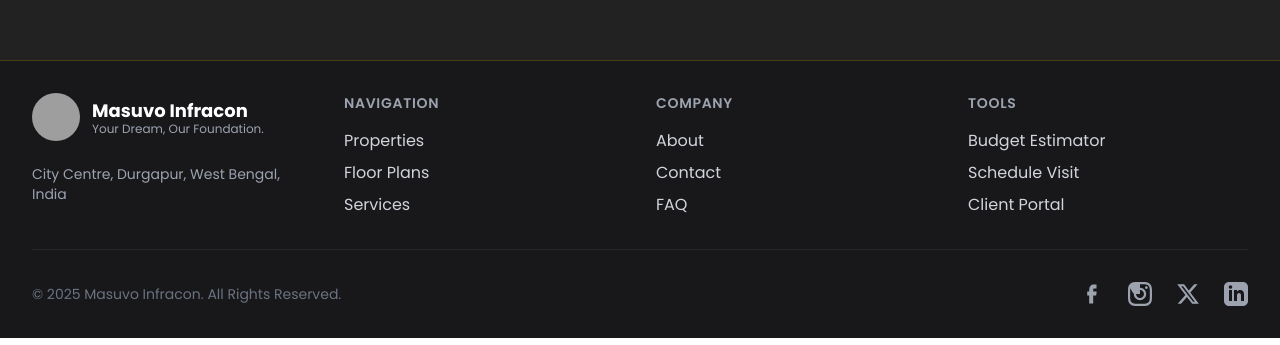
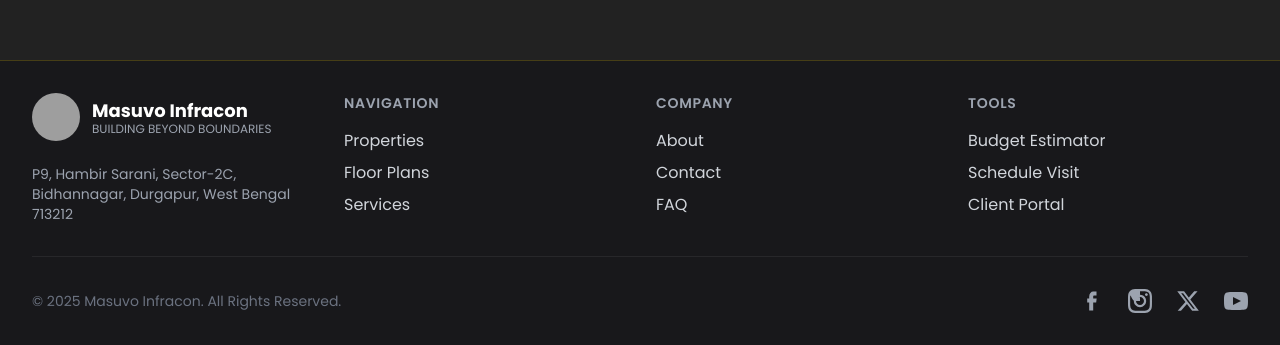
Before and after one commit to imasuvo/Masuvo-Infracon-App---by-Animesh, a React (Vite) app: page /#/ in a window 1280 px wide. Shown: the part 2383-2728 px from the top of the page. Built offline with nearby package versions, Linux system fonts and the light colour scheme; grey boxes are pictures that could not be loaded.

Commit message:
feat: Update company info and social links
Updates company tagline, address, and social media links. This ensures the contact information and online presence details are accurate and up-to-date.

```diff
--- a/components/Footer.tsx
+++ b/components/Footer.tsx
@@ -63,7 +63,7 @@ const Footer: React.FC = () => {
                         <SocialIcon href={SOCIAL_LINKS.facebook}><svg className="w-6 h-6" fill="currentColor" viewBox="0 0 24 24"><path d="M9.19795 21.5H13.198V13.4901H16.1618L16.6711 9.49012H13.198V7.54012C13.198 6.94512 13.6521 6.54012 14.248 6.54012H16.5V2.5H13.198C11.0765 2.5 9.19795 4.50012 9.19795 7.54012V9.49012H7.19795V13.4901H9.19795V21.5Z"/></svg></SocialIcon>
                         <SocialIcon href={SOCIAL_LINKS.instagram}><svg className="w-6 h-6" fill="currentColor" viewBox="0 0 24 24"><path d="M12 2.163c3.204 0 3.584.012 4.85.07 3.252.148 4.771 1.691 4.919 4.919.058 1.265.069 1.645.069 4.85s-.011 3.584-.069 4.85c-.149 3.225-1.664 4.771-4.919 4.919-1.266.058-1.644.07-4.85.07s-3.584-.012-4.85-.07c-3.252-.148-4.771-1.691-4.919-4.919-.058-1.265-.069-1.645-.069-4.85s.011-3.584.069-4.85c.149-3.225 1.664 4.771 4.919 4.919 1.266-.057 1.645-.069 4.85-.069zm0-2.163c-3.259 0-3.667.014-4.947.072-4.358.2-6.78 2.618-6.98 6.98-.059 1.281-.073 1.689-.073 4.948s.014 3.667.072 4.947c.2 4.358 2.618 6.78 6.98 6.98 1.281.058 1.689.072 4.948.072s3.667-.014 4.947-.072c4.358-.2 6.78-2.618 6.98-6.98.059-1.281.073-1.689.073-4.948s-.014-3.667-.072-4.947c-.2-4.358-2.618-6.78-6.98-6.98-1.281-.059-1.689-.073-4.948-.073zm0 5.838c-3.403 0-6.162 2.759-6.162 6.162s2.759 6.162 6.162 6.162 6.162-2.759 6.162-6.162-2.759-6.162-6.162-6.162zm0 10.162c-2.209 0-4-1.79-4-4s1.791-4 4-4 4 1.79 4 4-1.791 4-4 4zm6.406-11.845c-.796 0-1.441.645-1.441 1.44s.645 1.44 1.441 1.44 1.441-.645 1.441-1.44-.645-1.44-1.441-1.44z"/></svg></SocialIcon>
                         <SocialIcon href={SOCIAL_LINKS.x}><svg className="w-6 h-6" fill="currentColor" viewBox="0 0 24 24"><path d="M18.244 2.25h3.308l-7.227 8.26 8.502 11.24H16.17l-5.214-6.817L4.99 21.75H1.68l7.73-8.835L1.254 2.25H8.08l4.713 6.231zm-1.161 17.52h1.833L7.084 4.126H5.117z"/></svg></SocialIcon>
-                        <SocialIcon href={SOCIAL_LINKS.linkedin}><svg className="w-6 h-6" fill="currentColor" viewBox="0 0 24 24"><path d="M19 0h-14c-2.761 0-5 2.239-5 5v14c0 2.761 2.239 5 5 5h14c2.762 0 5-2.239 5-5v-14c0-2.761-2.238-5-5-5zm-11 19h-3v-11h3v11zm-1.5-12.268c-.966 0-1.75-.79-1.75-1.764s.784-1.764 1.75-1.764 1.75.79 1.75 1.764-.783 1.764-1.75 1.764zm13.5 12.268h-3v-5.604c0-3.368-4-3.113-4 0v5.604h-3v-11h3v1.765c1.396-2.586 7-2.777 7 2.476v6.759z"/></svg></SocialIcon>
+                        <SocialIcon href={SOCIAL_LINKS.youtube}><svg className="w-6 h-6" fill="currentColor" viewBox="0 0 24 24"><path d="M19.615 3.184c-3.604-.246-11.631-.245-15.23 0-3.897.266-4.356 2.62-4.385 8.816.029 6.185.484 8.549 4.385 8.816 3.6.245 11.626.246 15.23 0 3.897-.266 4.356-2.62 4.385-8.816-.029-6.185-.484-8.549-4.385-8.816zm-10.615 12.816v-8l8 3.993-8 4.007z"/></svg></SocialIcon>
                      </div>
                 </div>
             </div>
--- a/components/Sidebar.tsx
+++ b/components/Sidebar.tsx
@@ -77,9 +77,10 @@ const Sidebar: React.FC<SidebarProps> = ({ onClose }) => {
 
                 <footer className="p-4 border-t border-gray-200 dark:border-zinc-700">
                      <div className="flex justify-center space-x-4 mb-4">
-                        <a href={SOCIAL_LINKS.facebook} className="text-gray-500 dark:text-gray-400 hover:text-orange-600 dark:hover:text-golden-yellow"><svg className="w-6 h-6" fill="currentColor" viewBox="0 0 24 24"><path d="M9.19795 21.5H13.198V13.4901H16.1618L16.6711 9.49012H13.198V7.54012C13.198 6.94512 13.6521 6.54012 14.248 6.54012H16.5V2.5H13.198C11.0765 2.5 9.19795 4.50012 9.19795 7.54012V9.49012H7.19795V13.4901H9.19795V21.5Z"/></svg></a>
-                        <a href={SOCIAL_LINKS.instagram} className="text-gray-500 dark:text-gray-400 hover:text-orange-600 dark:hover:text-golden-yellow"><svg className="w-6 h-6" fill="currentColor" viewBox="0 0 24 24"><path d="M12 2.163c3.204 0 3.584.012 4.85.07 3.252.148 4.771 1.691 4.919 4.919.058 1.265.069 1.645.069 4.85s-.011 3.584-.069 4.85c-.149 3.225-1.664 4.771-4.919 4.919-1.266.058-1.644.07-4.85.07s-3.584-.012-4.85-.07c-3.252-.148-4.771-1.691-4.919-4.919-.058-1.265-.069-1.645-.069-4.85s.011-3.584.069-4.85c.149-3.225 1.664-4.771 4.919-4.919 1.266-.057 1.645-.069 4.85-.069zm0-2.163c-3.259 0-3.667.014-4.947.072-4.358.2-6.78 2.618-6.98 6.98-.059 1.281-.073 1.689-.073 4.948s.014 3.667.072 4.947c.2 4.358 2.618 6.78 6.98 6.98 1.281.058 1.689.072 4.948.072s3.667-.014 4.947-.072c4.358-.2 6.78-2.618 6.98-6.98.059-1.281.073-1.689.073-4.948s-.014-3.667-.072-4.947c-.2-4.358-2.618-6.78-6.98-6.98-1.281-.059-1.689-.073-4.948-.073zm0 5.838c-3.403 0-6.162 2.759-6.162 6.162s2.759 6.162 6.162 6.162 6.162-2.759 6.162-6.162-2.759-6.162-6.162-6.162zm0 10.162c-2.209 0-4-1.79-4-4s1.791-4 4-4 4 1.79 4 4-1.791 4-4 4zm6.406-11.845c-.796 0-1.441.645-1.441 1.44s.645 1.44 1.441 1.44 1.441-.645 1.441-1.44-.645-1.44-1.441-1.44z"/></svg></a>
-                        <a href={SOCIAL_LINKS.x} className="text-gray-500 dark:text-gray-400 hover:text-orange-600 dark:hover:text-golden-yellow"><svg className="w-6 h-6" fill="currentColor" viewBox="0 0 24 24"><path d="M18.244 2.25h3.308l-7.227 8.26 8.502 11.24H16.17l-5.214-6.817L4.99 21.75H1.68l7.73-8.835L1.254 2.25H8.08l4.713 6.231zm-1.161 17.52h1.833L7.084 4.126H5.117z"/></svg></a>
+                        <a href={SOCIAL_LINKS.facebook} target="_blank" rel="noopener noreferrer" className="text-gray-500 dark:text-gray-400 hover:text-orange-600 dark:hover:text-golden-yellow"><svg className="w-6 h-6" fill="currentColor" viewBox="0 0 24 24"><path d="M9.19795 21.5H13.198V13.4901H16.1618L16.6711 9.49012H13.198V7.54012C13.198 6.94512 13.6521 6.54012 14.248 6.54012H16.5V2.5H13.198C11.0765 2.5 9.19795 4.50012 9.19795 7.54012V9.49012H7.19795V13.4901H9.19795V21.5Z"/></svg></a>
+                        <a href={SOCIAL_LINKS.instagram} target="_blank" rel="noopener noreferrer" className="text-gray-500 dark:text-gray-400 hover:text-orange-600 dark:hover:text-golden-yellow"><svg className="w-6 h-6" fill="currentColor" viewBox="0 0 24 24"><path d="M12 2.163c3.204 0 3.584.012 4.85.07 3.252.148 4.771 1.691 4.919 4.919.058 1.265.069 1.645.069 4.85s-.011 3.584-.069 4.85c-.149 3.225-1.664 4.771-4.919 4.919-1.266.058-1.644.07-4.85.07s-3.584-.012-4.85-.07c-3.252-.148-4.771-1.691-4.919-4.919-.058-1.265-.069-1.645-.069-4.85s.011-3.584.069-4.85c.149-3.225 1.664 4.771 4.919 4.919 1.266-.057 1.645-.069 4.85-.069zm0-2.163c-3.259 0-3.667.014-4.947.072-4.358.2-6.78 2.618-6.98 6.98-.059 1.281-.073 1.689-.073 4.948s.014 3.667.072 4.947c.2 4.358 2.618 6.78 6.98 6.98 1.281.058 1.689.072 4.948.072s3.667-.014 4.947-.072c4.358-.2 6.78-2.618 6.98-6.98.059-1.281.073-1.689.073-4.948s-.014-3.667-.072-4.947c-.2-4.358-2.618-6.78-6.98-6.98-1.281-.059-1.689-.073-4.948-.073zm0 5.838c-3.403 0-6.162 2.759-6.162 6.162s2.759 6.162 6.162 6.162 6.162-2.759 6.162-6.162-2.759-6.162-6.162-6.162zm0 10.162c-2.209 0-4-1.79-4-4s1.791-4 4-4 4 1.79 4 4-1.791 4-4 4zm6.406-11.845c-.796 0-1.441.645-1.441 1.44s.645 1.44 1.441 1.44 1.441-.645 1.441-1.44-.645-1.44-1.441-1.44z"/></svg></a>
+                        <a href={SOCIAL_LINKS.x} target="_blank" rel="noopener noreferrer" className="text-gray-500 dark:text-gray-400 hover:text-orange-600 dark:hover:text-golden-yellow"><svg className="w-6 h-6" fill="currentColor" viewBox="0 0 24 24"><path d="M18.244 2.25h3.308l-7.227 8.26 8.502 11.24H16.17l-5.214-6.817L4.99 21.75H1.68l7.73-8.835L1.254 2.25H8.08l4.713 6.231zm-1.161 17.52h1.833L7.084 4.126H5.117z"/></svg></a>
+                        <a href={SOCIAL_LINKS.youtube} target="_blank" rel="noopener noreferrer" className="text-gray-500 dark:text-gray-400 hover:text-orange-600 dark:hover:text-golden-yellow"><svg className="w-6 h-6" fill="currentColor" viewBox="0 0 24 24"><path d="M19.615 3.184c-3.604-.246-11.631-.245-15.23 0-3.897.266-4.356 2.62-4.385 8.816.029 6.185.484 8.549 4.385 8.816 3.6.245 11.626.246 15.23 0 3.897-.266 4.356-2.62 4.385-8.816-.029-6.185-.484-8.549-4.385-8.816zm-10.615 12.816v-8l8 3.993-8 4.007z"/></svg></a>
                      </div>
                     <p className="text-xs text-center text-gray-500">&copy; {new Date().getFullYear()} {COMPANY_INFO.name}</p>
                 </footer>
--- a/constants.ts
+++ b/constants.ts
@@ -7,9 +7,9 @@ import { Property, Service, Testimonial, InteriorCategory, FloorPlan, Project }
 
 export const COMPANY_INFO = {
     name: 'Masuvo Infracon Pvt. Ltd.',
-    tagline: 'Your Dream, Our Foundation.',
+    tagline: 'BUILDING BEYOND BOUNDARIES',
     founder: 'Anabik Maity',
-    address: 'City Centre, Durgapur, West Bengal, India',
+    address: 'P9, Hambir Sarani, Sector-2C, Bidhannagar, Durgapur, West Bengal 713212',
     phone: '+919876543210',
     whatsapp: '919876543210',
     email: 'imasuvo@gmail.com',
@@ -18,11 +18,11 @@ export const COMPANY_INFO = {
 };
 
 export const SOCIAL_LINKS = {
-    facebook: '#',
-    instagram: '#',
-    x: '#',
+    facebook: 'https://www.facebook.com/masuvo.infraco',
+    instagram: 'https://www.instagram.com/masuvoinfracon/',
+    x: 'https://x.com/MasuvoInfracon',
     linkedin: '#',
-    youtube: '#',
+    youtube: 'https://www.youtube.com/@masuvoinfracon',
 };
 
 export const PROPERTIES: Property[] = [
```
